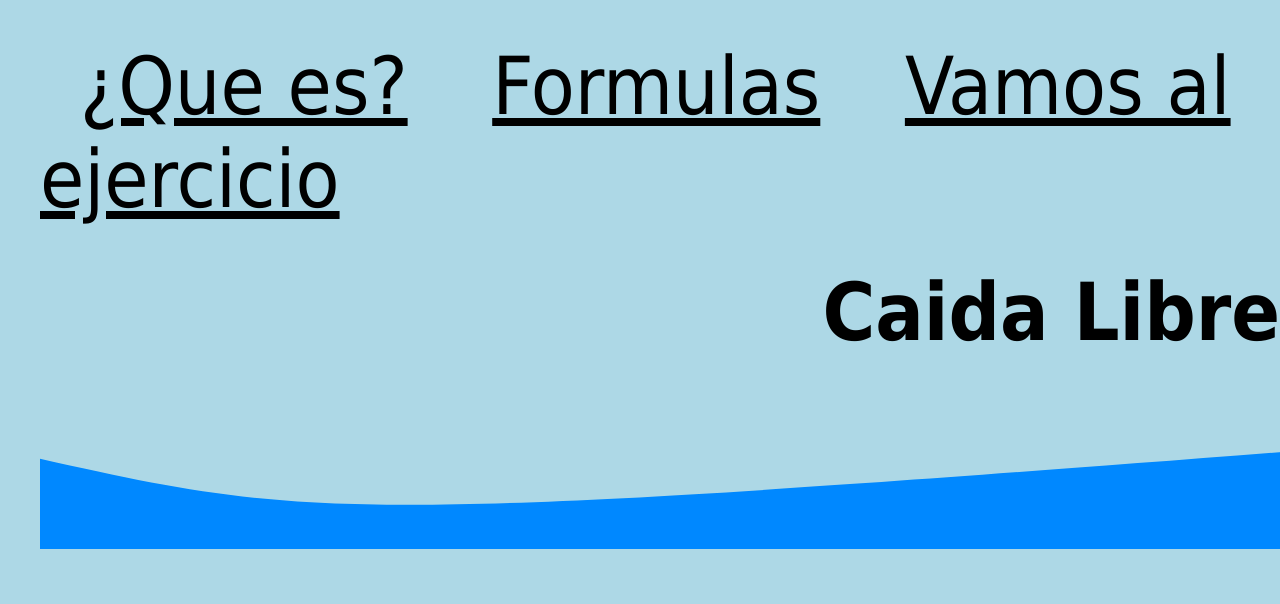
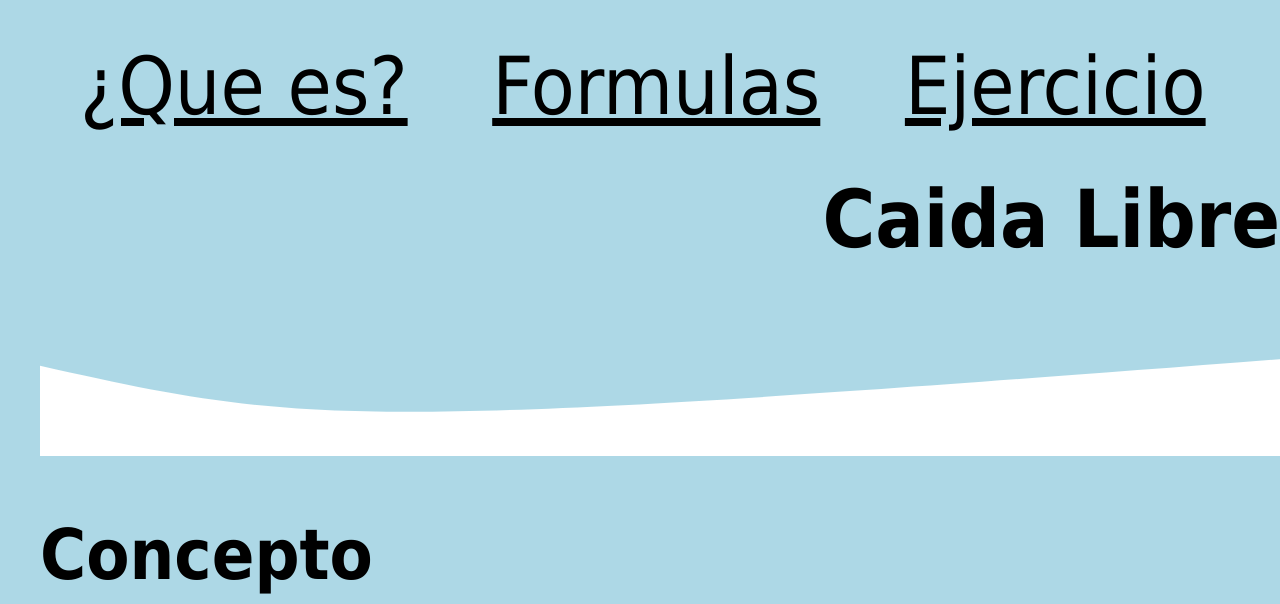
Before and after one commit to UCC-LabCompu2-Historico/proyecto2021-aguilar, a plain HTML site: page index.html in a window 1280 px wide. Shown: the top 604 px of the page. Drawn offline with Linux system fonts and the light colour scheme.

Commit message:
Se realizaron modificaciones en el header

```diff
--- a/index.html
+++ b/index.html
@@ -22,9 +22,9 @@
     <nav>
         <a href="#">¿Que es?</a>
         <a href="#">Formulas</a>
-        <a href="#">Vamos al ejercicio</a>
+        <a href="#">Ejercicio</a>
     </nav>
-    <section class="textos_header">
+    <section class="CaidaLibreHeader">
         <h1>Caida Libre</h1>
     </section>
     <!-- Generated by https://smooth.ie/blogs/news/svg-wavey-transitions-between-sections -->
@@ -34,7 +34,7 @@
         <svg viewBox="0 0 500 150" preserveAspectRatio="none"
              style="height: 100%; width: 100%;">
             <path d="M-5.60,56.62 C103.31,118.78 112.35,127.65 500.00,49.99 L500.00,149.98 L-5.60,155.28 Z"
-                  style="stroke: none; fill: #08f;">
+                  style="stroke: none; fill: #ffffff;">
             </path>
         </svg>
     </div>
```
